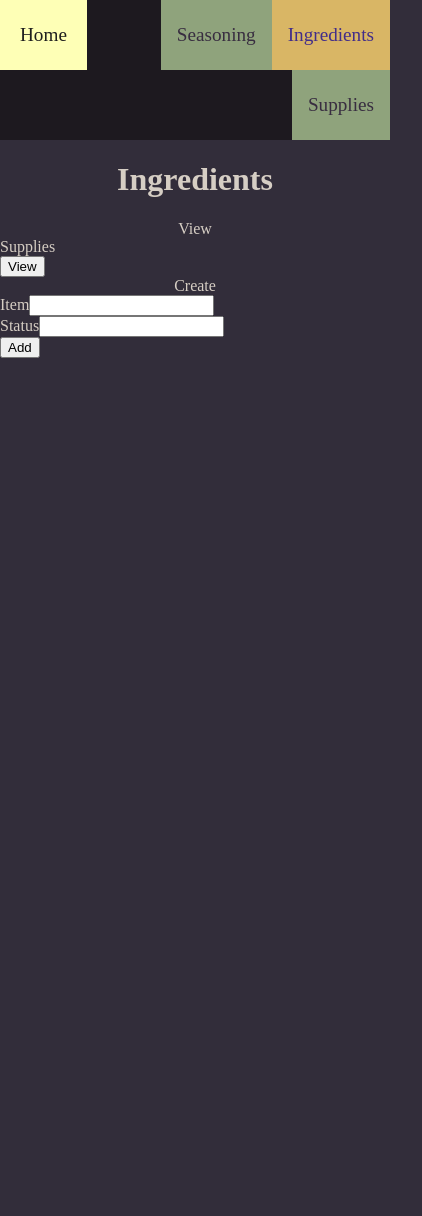
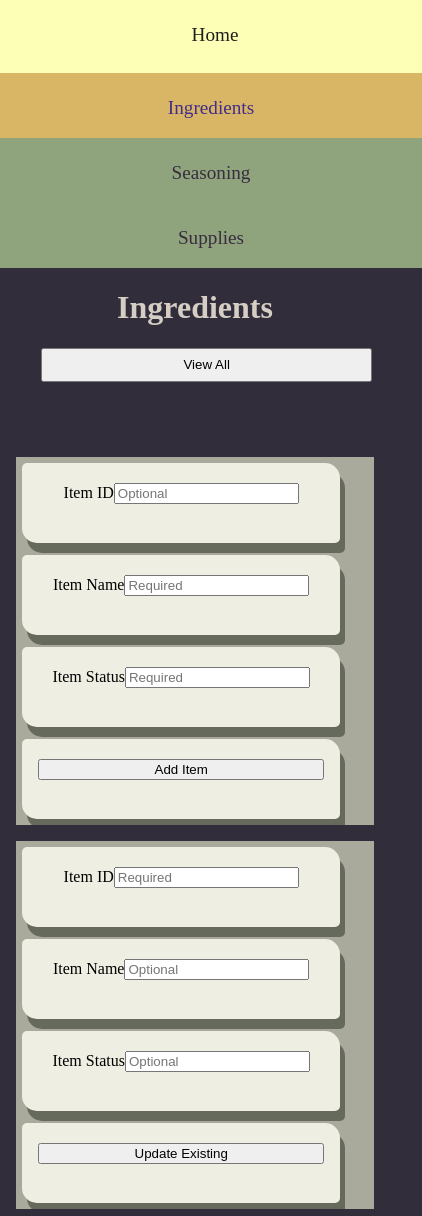
Before and after one commit to KaydenLa/home-inventory, a Vue app in the folder home-inventory/: page /ingredients in a window 390 px wide. Shown: the whole page, 422 px wide, since content can reach past the window. Before the commit the page ends 844 px from the top, so only its background shows below. Built offline with nearby package versions, Linux system fonts and the light colour scheme.

Commit message:
Adding Mobile CSS and redoing form layout

```diff
--- a/home-inventory/src/App.vue
+++ b/home-inventory/src/App.vue
@@ -67,8 +67,6 @@ nav a {
   color: rgb(30, 30, 30);
   padding: 24px 20px;
   text-decoration: bold;
-
-
 }
 
 a.router-link-exact-active {
@@ -100,4 +98,32 @@ a.router-link-exact-active {
     border-radius: 5px 15px;
     box-shadow: 5px 10px rgb(102, 106, 93);
 }
+@media only screen and (max-width: 450px) {
+
+  nav {
+    overflow:visible;
+  }
+
+  .nav-right a {
+    float: none;
+    width: 100vw;
+    margin: 0;
+    display: block;
+    height: 2vh;
+  }
+  .nav-left a {
+    float: none;
+    width: 100vw;
+    margin: 0;
+    display: block;
+    height: 2vh;
+  }
+  .nav-left a:hover {
+    height: 3vh;
+}
+.nav-right a:hover {
+  height: 3vh;
+}
+
+}
 </style>
--- a/home-inventory/src/views/Ingredients.vue
+++ b/home-inventory/src/views/Ingredients.vue
@@ -7,8 +7,13 @@ const ingredientStore = useIngredientStore()
 
 const form_input = ref(
     {
+        itemId: "",
         itemName: "",
-        itemStatus: "",    }
+        itemStatus: "",
+        addItemId: "",
+        addItemName: "",
+        addItemStatus: "",
+    }
 );
 
 
@@ -34,17 +39,17 @@ async function fetch_remote_data() {
 }
 
 //POST to backend
-async function post_data() {
+async function post_data_update_item() {
     const options = {
         method: 'POST',
         url: 'http://127.0.0.1:3000/ingredients',
         params: {
+            itemId: form_input.value.itemId,
             itemName: form_input.value.itemName,
             itemStatus: form_input.value.itemStatus,
         },
 
     };
-
 
     try {
         await axios.request(options).then((resp) => {
@@ -62,53 +67,137 @@ async function post_data() {
     }
 }
 
+async function post_data_add_item() {
+    const options = {
+        method: 'POST',
+        url: 'http://127.0.0.1:3000/ingredients',
+        params: {
+            itemId: form_input.value.addItemId,
+            itemName: form_input.value.addItemName,
+            itemStatus: form_input.value.addItemStatus,
+        },
+
+    };
+
+    try {
+        await axios.request(options).then((resp) => {
+            ingredientStore.editIngredient(resp.data)
+            console.log(ingredientStore.ingredient)
+        })
+    } catch (error) {
+        console.error(error);
+    }
+}
+
 </script>
 <template>
     <div class="center">
         <h1>Ingredients</h1>
     </div>
-    <div>
-
-        <div class="view-form">
-            <div class="center">
-                View
-            </div>
-            <div>
-                Supplies
+    <div class="form-container">
+        <div class="form">
             <form @submit.prevent="fetch_remote_data">
-                    <div>
-                        <button type="submit">View</button>
+                <div class="buttonDiv">
+                    <button type="submit">View All</button>
                 </div>
             </form>
+        </div>
+    </div>
+    <div class="query-results">
+        <div class="item">
+            <form @submit.prevent="post_data_add_item">
+                <p>
+                    <label>Item ID</label>
+                    <input type="number" v-model="form_input.itemId"  placeholder="Optional" />
+                </p>
+                <p>
+                    <label>Item Name</label>
+                    <input type="text" v-model="form_input.itemName" placeholder="Required" required />
+                </p>
+                <p>
+                    <label>Item Status</label>
+                    <input type="text" v-model="form_input.itemStatus" placeholder="Required" required />
+                </p>
+                <p>
+                    <button type="submit">Add Item</button>
+                </p>
+            </form>
+        </div>
+        <div class="item">
+            <form @submit.prevent="post_data_add_item">
+                <p>
+                    <label>Item ID</label>
+                    <input type="number" v-model="form_input.addItemId"  placeholder="Required" />
+                </p>
+                <p>
+                    <label>Item Name</label>
+                    <input type="text" v-model="form_input.addItemName" placeholder="Optional" required />
+                </p>
+                <p>
+                    <label>Item Status</label>
+                    <input type="text" v-model="form_input.addItemStatus" placeholder="Optional" required />
+                </p>
+                <p>
+                    <button type="submit">Update Existing</button>
+                </p>
+            </form>
+        </div>
 
+    </div>
+    <div class="query-results">
         <div class="item" v-for="x in ingredientStore.ingredient">
             <p>ID<br>{{ x.id }} </p>
             <p>Item<br>{{ x.item }} </p>
             <p>Status<br>{{ x.status }}</p>
         </div>
     </div>
-        </div>
+</template>
 
-        <div class="create-form">
-            <div class="center">
-                Create
-            </div>
-            <div>
-                <form @submit.prevent="post_data">
-                    <div>
-                        <label>Item</label>
-                        <input type="text" v-model="form_input.itemName" required />
-                    </div>
-                    <div>
-                        <label>Status</label>
-                        <input type="text" v-model="form_input.itemStatus" required />
-                    </div>
-                    <div>
-                        <button type="submit">Add</button>
-                    </div>
-                </form>
-            </div>
-        </div>
+<style>
+p{
+    width: 15vw;
+}
+.form-container {
+    display: flex;
+}
 
-    </div>
-</template>
+.form {
+    padding-left: 3%;
+}
+
+.query-results {
+    float: none;
+    display: block;
+}
+
+
+@media only screen and (max-width: 450px) {
+    p {
+        width: 80%;
+    }
+
+    .form-container {
+        flex: none;
+        display: block;
+    }
+
+    .form {
+        width: 100vw;
+    }
+
+    button {
+        width: 100%;
+    }
+
+    .buttonDiv button {
+        width: 85vw;
+        height: 4vh;
+        align-self: center;
+    }
+
+    .buttonDiv {
+        text-align: center;
+        padding-bottom: 7vh;
+    }
+}
+</style>
```
Also changed, not shown: 1 other file (tests, documents, lock files or other folders). Lines whose indentation alone changed are shown as unchanged.
